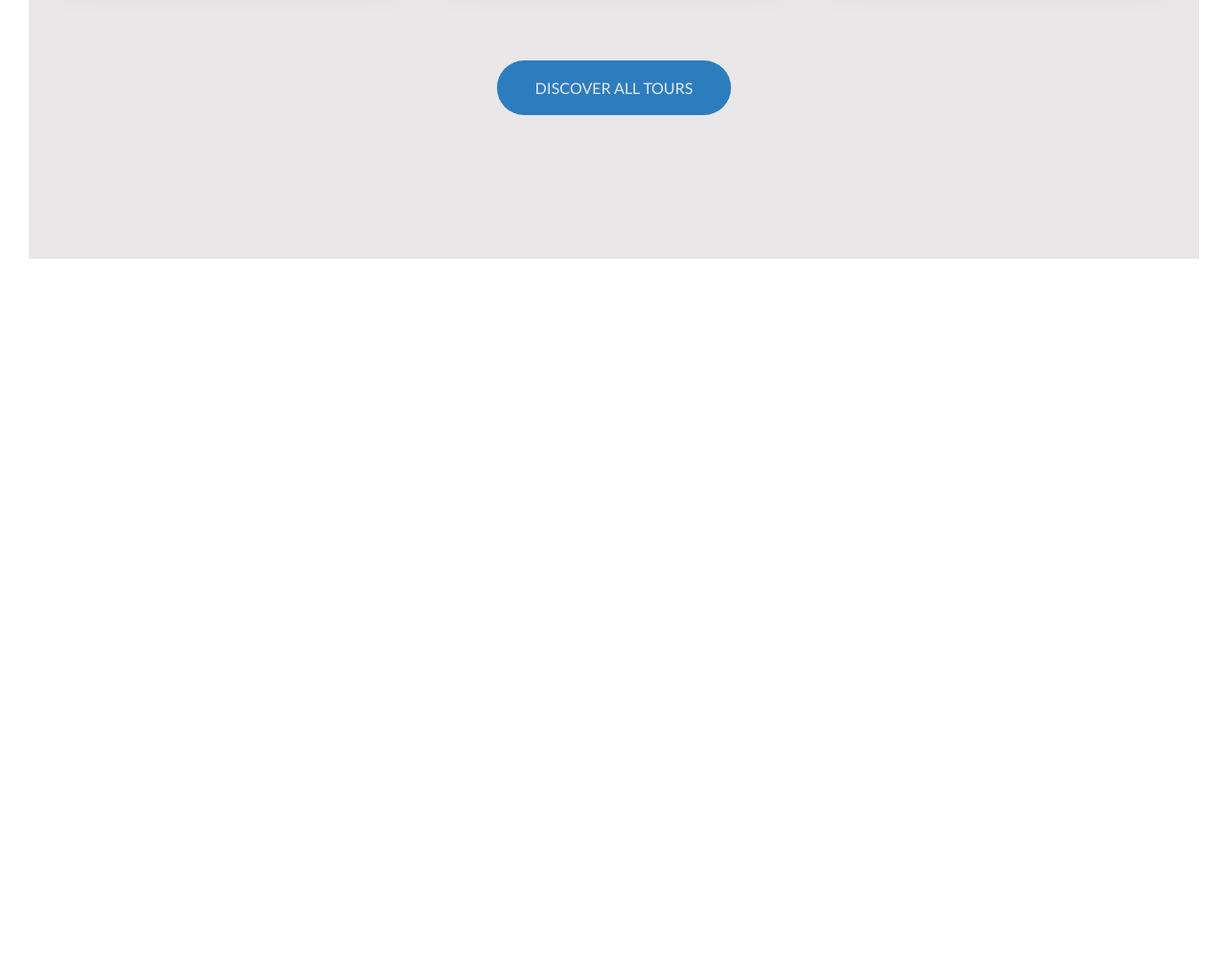
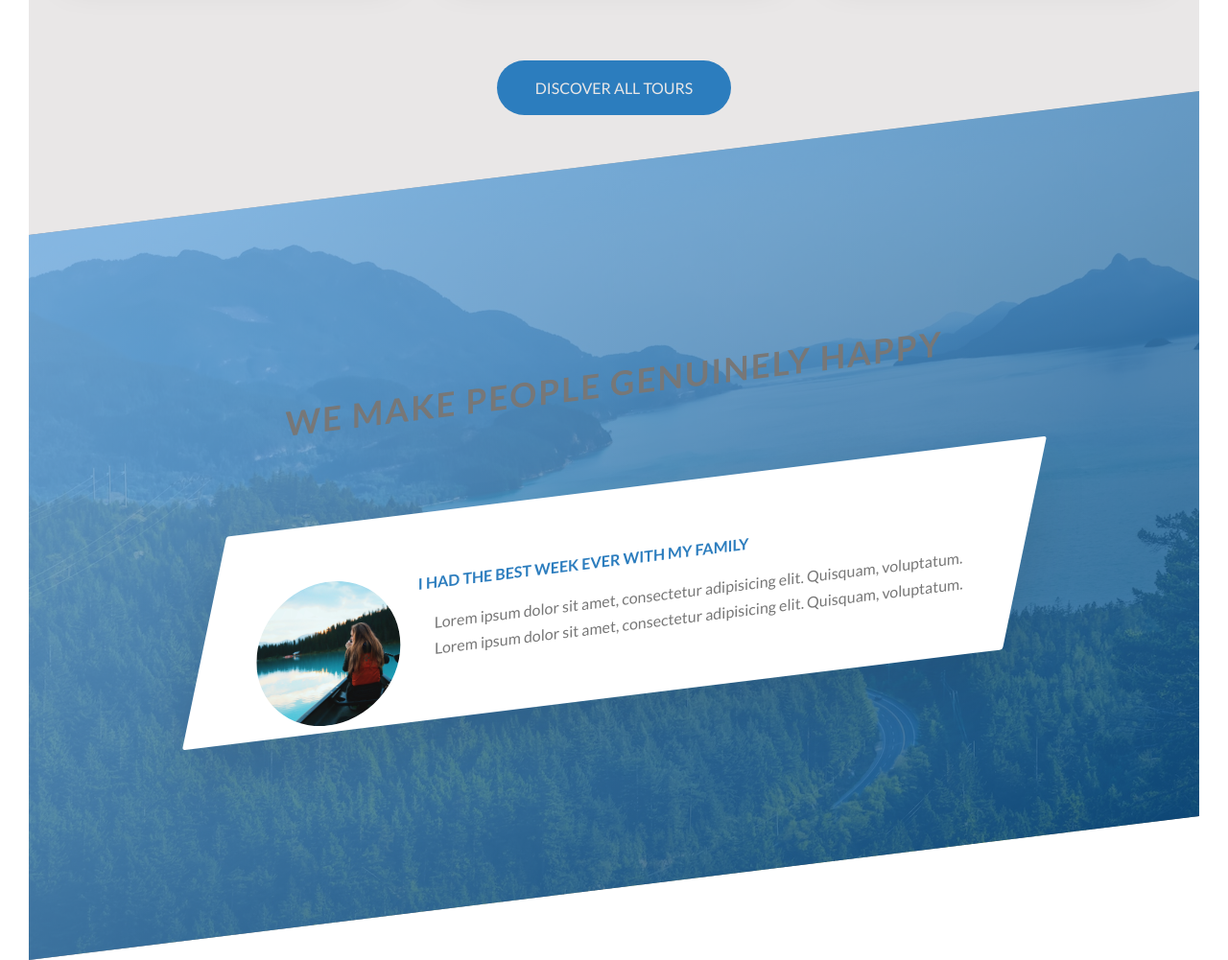
Before and after one commit to markruth2nd/advanced-css-course, a website: page Natours/starter/index.html in a window 1280 px wide. Shown: the part 2979-3980 px from the top of the page at 96% size. Before the commit the page ends 3279 px from the top, so only its background shows below. Drawn offline with Linux system fonts and the light colour scheme.

Commit message:
started building the stories section

```diff
--- a/Natours/starter/index.html
+++ b/Natours/starter/index.html
@@ -219,6 +219,30 @@
 
             </section>
 
+            <section class="section-stories">
+                <div class="u-center-text u-margin-bottom-big">
+                    <h2 class="heading-secondary">
+                        We make people genuinely happy
+                    </h2>
+                </div>
+
+                <div class="row">
+                    <div class="story">
+                        <figure class="story__shape">
+                            <img src="img/nat-8.jpg" alt="Person on a tour" class="story__img">
+                            <figcaption class="story__caption">Mary Smith</figcaption>
+                        </figure>
+                        <div class="story__text">
+                            <h3 class="heading-tertiary u-margin-bottom-small">I had the best week ever with my family</h3>
+                            <p>
+                                Lorem ipsum dolor sit amet, consectetur adipisicing elit. Quisquam, voluptatum. Lorem ipsum dolor sit amet, consectetur adipisicing elit. Quisquam, voluptatum.
+                            </p>
+                        </div>
+                    </div>
+                </div>
+
+            </section>
+
         </main>
 
 
--- /dev/null
+++ b/Natours/starter/sass/components/_story.scss
@@ -0,0 +1,39 @@
+.story {
+    width: 75%;
+    margin: 0 auto;
+    box-shadow: 0 3rem 6rem rgba($color-black, 0.1);
+    background-color: $color-white;
+    border-radius: 3px;
+    padding: 6rem;
+    padding-left: 9rem;
+    font-size: $default-font-size;
+    transform: skewX(-12deg);
+    /* color: $color-grey-dark-2; */
+    /* position: relative; */
+
+    & > * {
+        transform: skewX(12deg);
+    }
+
+    &__shape {
+        width: 15rem;
+        height: 15rem;
+        float: left;
+        -webkit-shape-outside: circle(50% at 50% 50%);
+        shape-outside: circle(50% at 50% 50%);
+        -webkit-clip-path: circle(50% at 50% 50%);
+        clip-path: circle(50% at 50% 50%);
+        transform: translateX(-3rem) skewX(12deg);
+        /* position: absolute; */
+        /* top: 0; */
+        /* left: 0; */
+    }
+
+    &__img {
+        height: 100%;
+    }
+
+    &__text {
+        transform: skewX(12deg);
+    }
+}
--- a/Natours/starter/sass/main.scss
+++ b/Natours/starter/sass/main.scss
@@ -24,6 +24,7 @@ Dark blue: rgb(2, 91, 163)
 @import "components/cards";
 @import "components/composition";
 @import "components/feature-box";
+@import "components/story";
 
 
 @import "layout/grid";
--- a/Natours/starter/sass/pages/_home.scss
+++ b/Natours/starter/sass/pages/_home.scss
@@ -21,3 +21,15 @@
     padding: 25rem 0 15rem 0;
     margin-top: -10rem;
 }
+
+.section-stories {
+    background-image: linear-gradient(to right bottom, rgba($color-primary-light, 0.8), rgba($color-primary-dark, 0.8)), url(../img/nat-10.jpg);
+    background-size: cover;
+    padding: 20rem 0;
+    margin-top: -10rem;
+    transform: skewY(-7deg);
+
+    /* & > * {
+        transform: skewY(7deg);
+    } */
+}
```
Also changed, not shown: Natours/starter/css/style.css.
